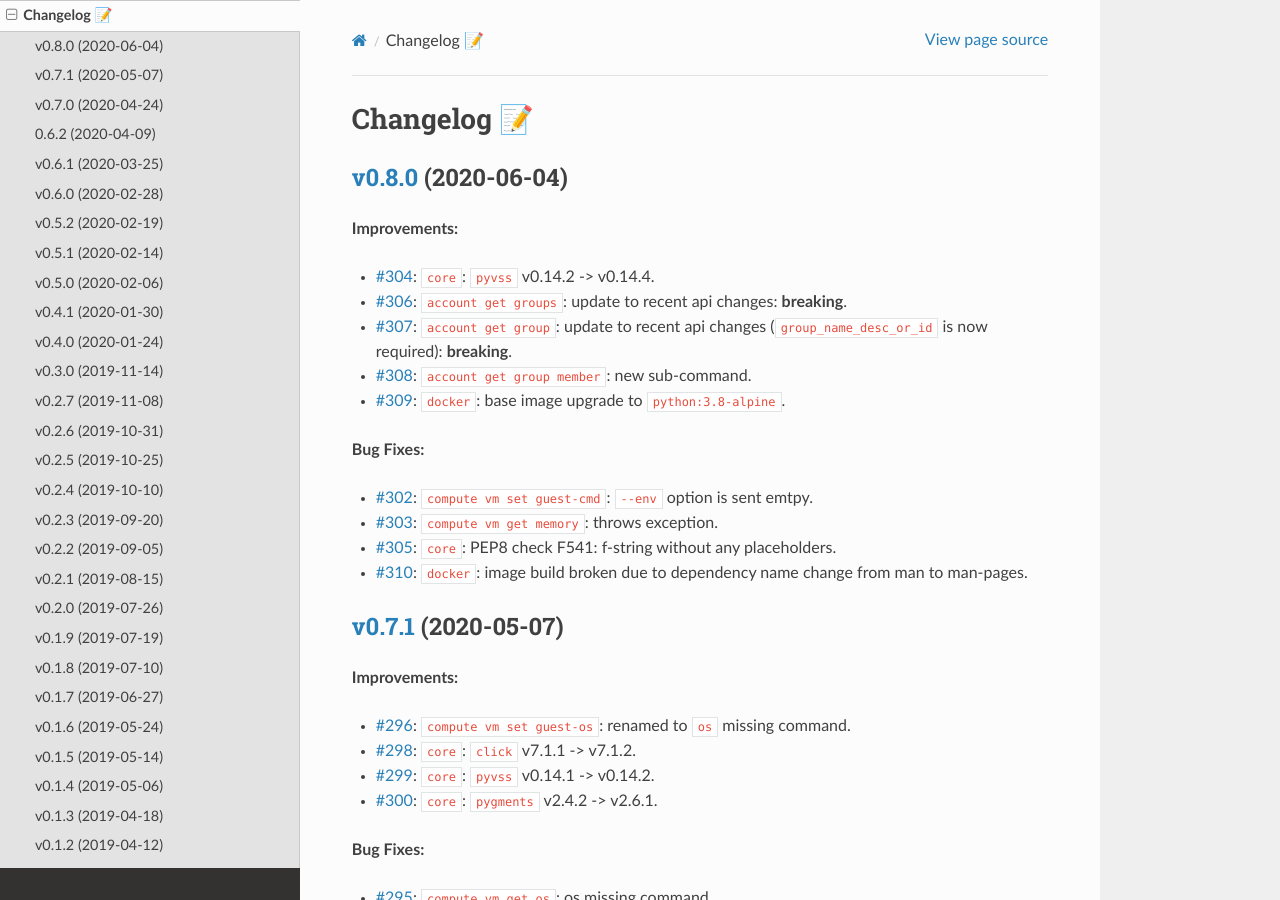
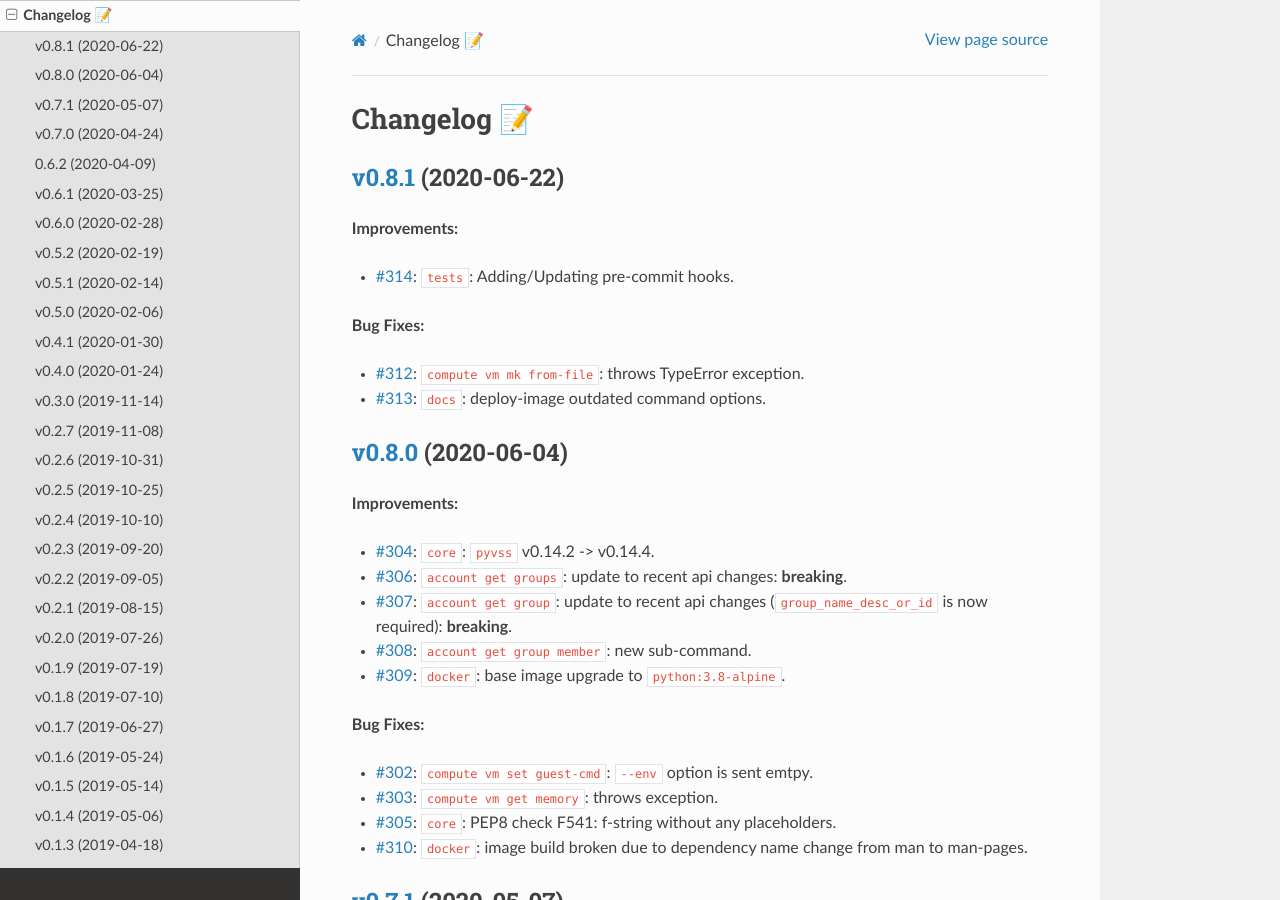
Before and after one commit to EIS-ITS/vss-cli, a Sphinx documentation site: the page built from docs/changelog.rst, in a window 1280 px wide and 900 px high. Built offline with Sphinx 7.4.7 and the Read the Docs theme 2.0.0, drawn with Linux system fonts in a browser that asks for light colours; the version number could not be read and is left out.

Commit message:
Issue #315: 🎉 Version release v0.8.1 - fixes #315

```diff
--- a/docs/changelog.rst
+++ b/docs/changelog.rst
@@ -1,6 +1,19 @@
 
 Changelog 📝
 ============
+
+`v0.8.1 <https://gitlab-ee.eis.utoronto.ca/vss/vss-cli/tags/v0.8.1>`_ (2020-06-22)
+--------------------------------------------------------------------------------------
+
+**Improvements:**
+
+- `#314 <https://gitlab-ee.eis.utoronto.ca/vss/vss-cli/issues/314>`_: ``tests``: Adding/Updating pre-commit hooks.
+
+**Bug Fixes:**
+
+- `#312 <https://gitlab-ee.eis.utoronto.ca/vss/vss-cli/issues/312>`_: ``compute vm mk from-file``: throws TypeError exception.
+- `#313 <https://gitlab-ee.eis.utoronto.ca/vss/vss-cli/issues/313>`_: ``docs``: deploy-image outdated command options.
+
 
 `v0.8.0 <https://gitlab-ee.eis.utoronto.ca/vss/vss-cli/tags/v0.8.0>`_ (2020-06-04)
 --------------------------------------------------------------------------------------
```
Also changed, not shown: CHANGELOG.md (+12 -0 lines), .bumpversion.cfg, 3 other files.
